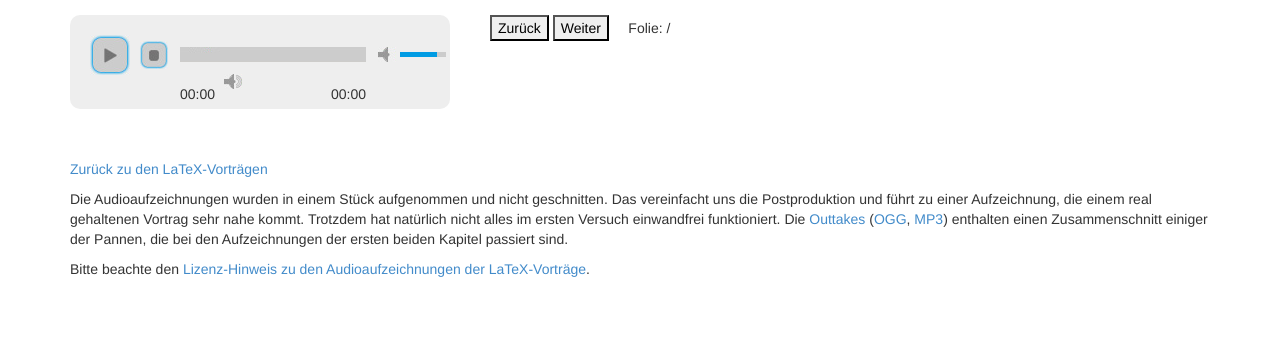
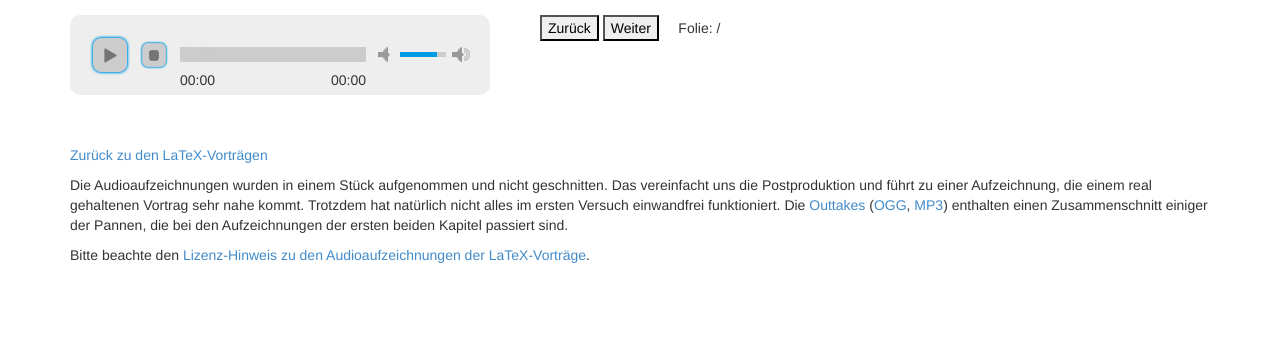
Before and after one commit to malteschmitz/latex, a PHP site: page /basic.html in a window 1280 px wide. Shown: the part 759-1108 px from the top of the page. Run offline with PHP 8.4, Linux system fonts and the light colour scheme.

Commit message:
Fixes CSS of audio player
Bootstrap sets box sizing to border-box. This must be reset to the default content-box for the audio player css to work properly.

```diff
--- a/web/latex.css
+++ b/web/latex.css
@@ -191,6 +191,15 @@ p.authors a {
   float: left;
 }
 
+#slide_navigation {
+  margin: 0 0 0 50px;
+}
+
+#jp_container_1, #jp_container_1 ul.jp-controls {
+  box-sizing: content-box;
+  -webkit-box-sizing: content-box;
+}
+
 #back_to_talks {
   clear: both;
   padding-top: 50px;
```
